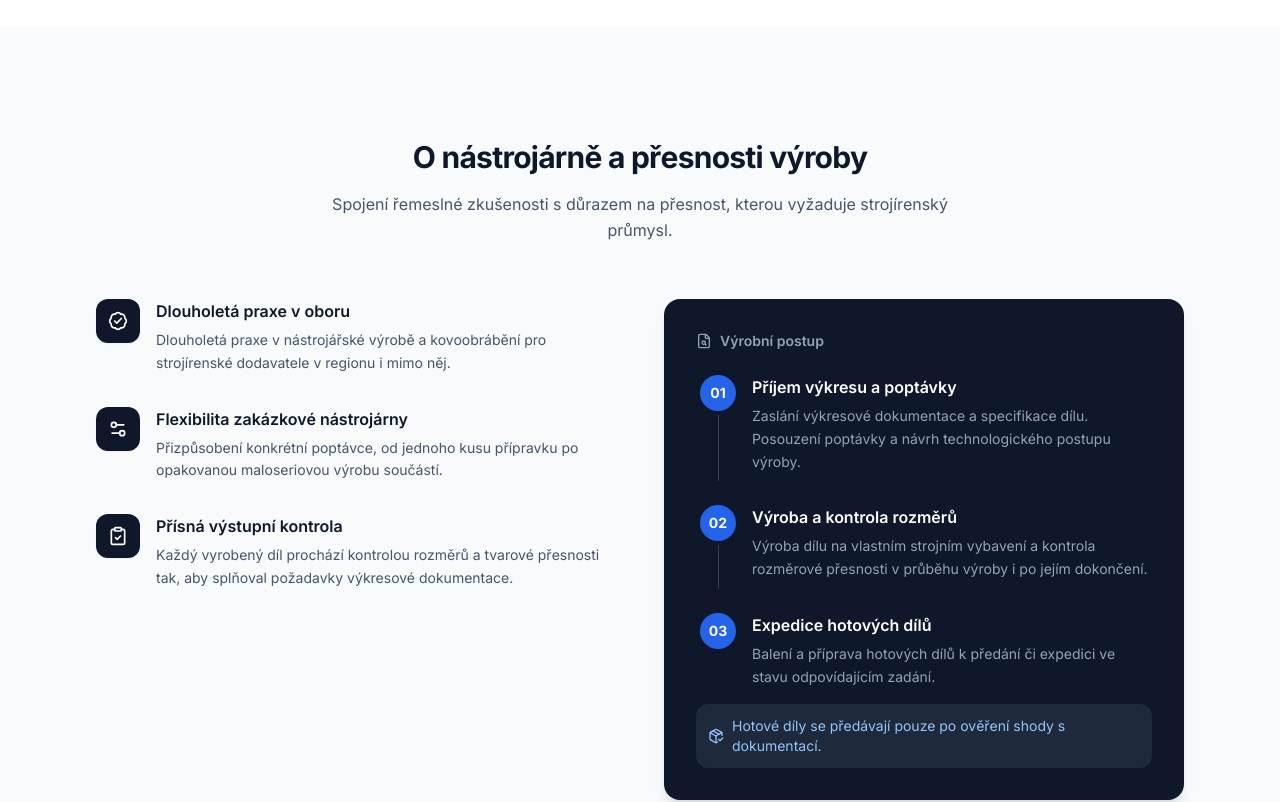
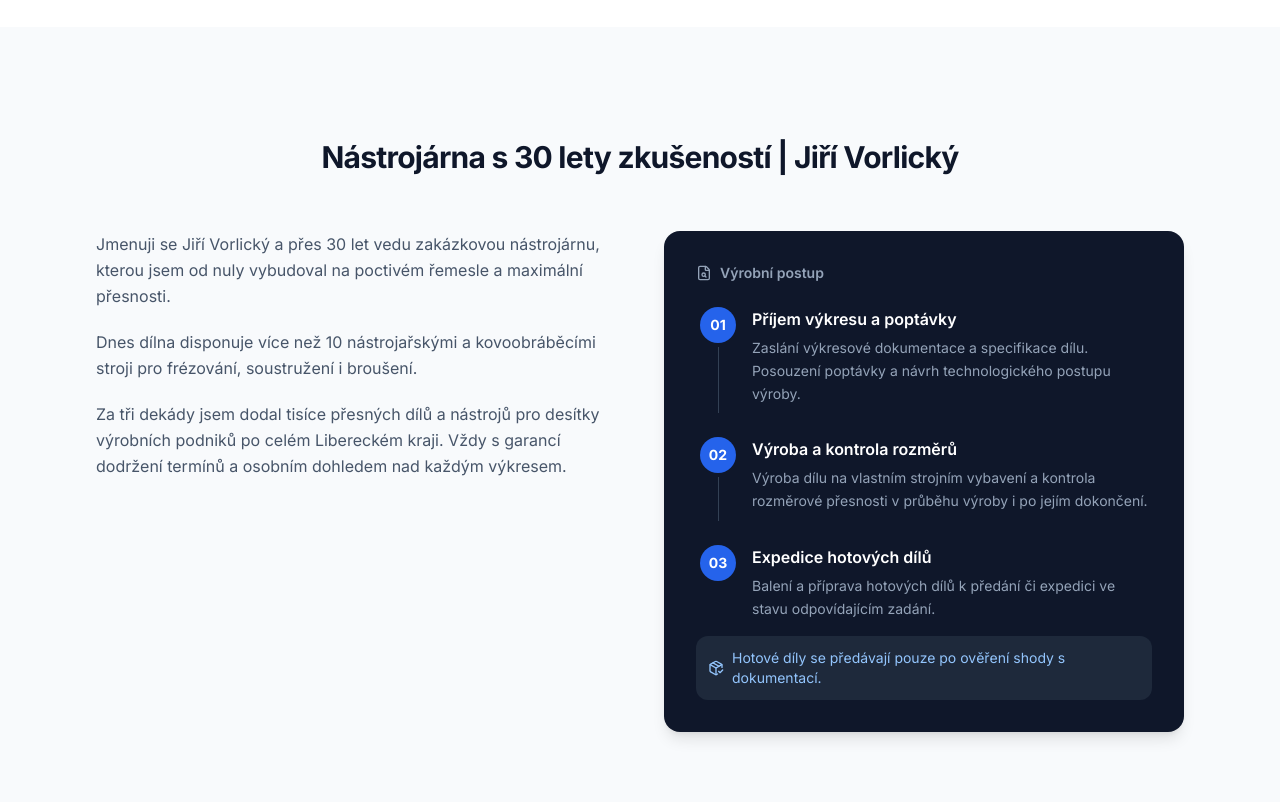
Before and after one commit to L1xor/Vorlick-, a Next.js app: page / in a window 1280 px wide. Shown: the part 1620-2422 px from the top of the page. Built offline with nearby package versions, Linux system fonts and the light colour scheme.

Commit message:
Update PrecisionSection.tsx

```diff
--- a/src/components/sections/PrecisionSection.tsx
+++ b/src/components/sections/PrecisionSection.tsx
@@ -1,38 +1,10 @@
-import type { LucideIcon } from "lucide-react";
-import { BadgeCheck, ClipboardCheck, FileSearch, PackageCheck, Settings2 } from "lucide-react";
-
-interface ReliabilityPoint {
-  icon: LucideIcon;
-  title: string;
-  description: string;
-}
+import { FileSearch, PackageCheck } from "lucide-react";
 
 interface ProcessStep {
   number: string;
   title: string;
   description: string;
 }
-
-const RELIABILITY_POINTS: ReliabilityPoint[] = [
-  {
-    icon: BadgeCheck,
-    title: "Dlouholetá praxe v oboru",
-    description:
-      "Dlouholetá praxe v nástrojářské výrobě a kovoobrábění pro strojírenské dodavatele v regionu i mimo něj.",
-  },
-  {
-    icon: Settings2,
-    title: "Flexibilita zakázkové nástrojárny",
-    description:
-      "Přizpůsobení konkrétní poptávce, od jednoho kusu přípravku po opakovanou maloseriovou výrobu součástí.",
-  },
-  {
-    icon: ClipboardCheck,
-    title: "Přísná výstupní kontrola",
-    description:
-      "Každý vyrobený díl prochází kontrolou rozměrů a tvarové přesnosti tak, aby splňoval požadavky výkresové dokumentace.",
-  },
-];
 
 const PROCESS_STEPS: ProcessStep[] = [
   {
@@ -61,34 +33,26 @@ export default function PrecisionSection() {
       <div className="mx-auto max-w-6xl px-4 sm:px-6 lg:px-8">
         <div className="mx-auto max-w-2xl text-center">
           <h2 className="text-2xl font-bold tracking-tight text-slate-900 sm:text-3xl">
-            O nástrojárně a přesnosti výroby
+            Nástrojárna s 30 lety zkušeností | Jiří Vorlický
           </h2>
-          <p className="mt-4 text-base leading-relaxed text-slate-600">
-            Spojení řemeslné zkušenosti s důrazem na přesnost, kterou vyžaduje
-            strojírenský průmysl.
-          </p>
         </div>
 
         <div className="mt-14 grid grid-cols-1 gap-12 lg:grid-cols-2">
-          <div className="space-y-8">
-            {RELIABILITY_POINTS.map((point) => {
-              const Icon = point.icon;
-              return (
-                <div key={point.title} className="flex gap-4">
-                  <div className="flex h-11 w-11 flex-shrink-0 items-center justify-center rounded-xl bg-slate-900 text-white shadow-sm">
-                    <Icon className="h-5 w-5" />
-                  </div>
-                  <div>
-                    <h3 className="text-base font-semibold text-slate-900">
-                      {point.title}
-                    </h3>
-                    <p className="mt-1.5 text-sm leading-relaxed text-slate-600">
-                      {point.description}
-                    </p>
-                  </div>
-                </div>
-              );
-            })}
+          <div className="space-y-5 text-base leading-relaxed text-slate-600">
+            <p>
+              Jmenuji se Jiří Vorlický a přes 30 let vedu zakázkovou
+              nástrojárnu, kterou jsem od nuly vybudoval na poctivém řemesle a
+              maximální přesnosti.
+            </p>
+            <p>
+              Dnes dílna disponuje více než 10 nástrojařskými a kovoobráběcími
+              stroji pro frézování, soustružení i broušení.
+            </p>
+            <p>
+              Za tři dekády jsem dodal tisíce přesných dílů a nástrojů pro
+              desítky výrobních podniků po celém Libereckém kraji. Vždy s
+              garancí dodržení termínů a osobním dohledem nad každým výkresem.
+            </p>
           </div>
 
           <div className="rounded-2xl bg-slate-900 p-6 shadow-lg sm:p-8">
```
